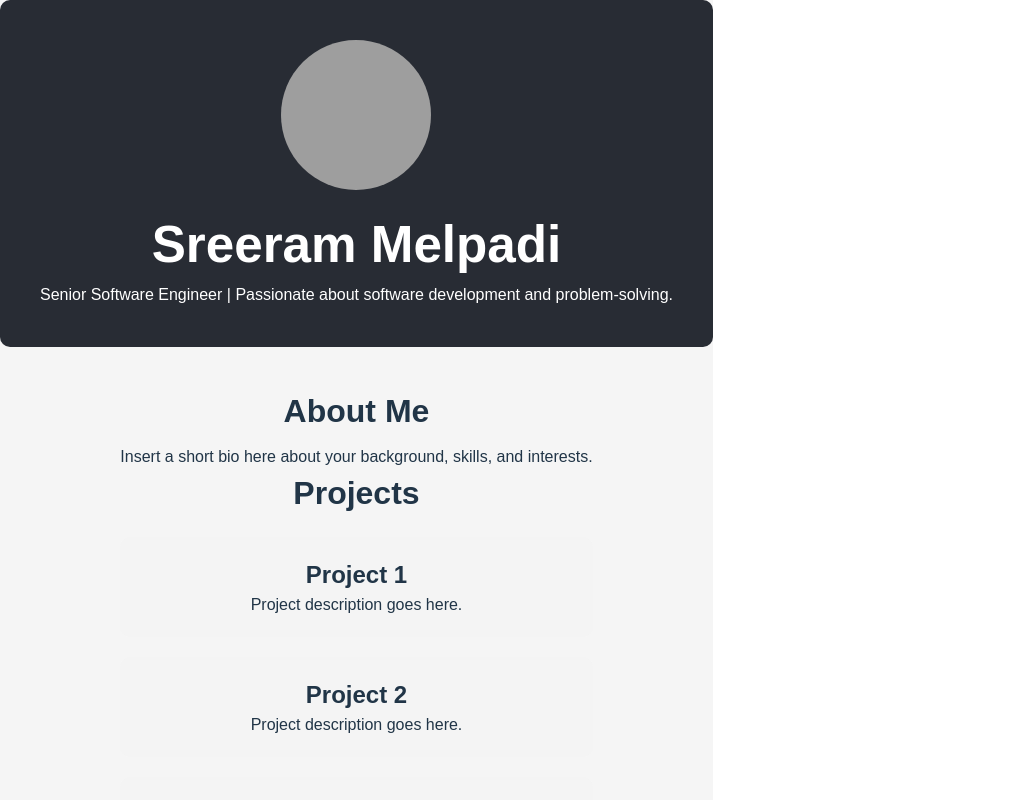
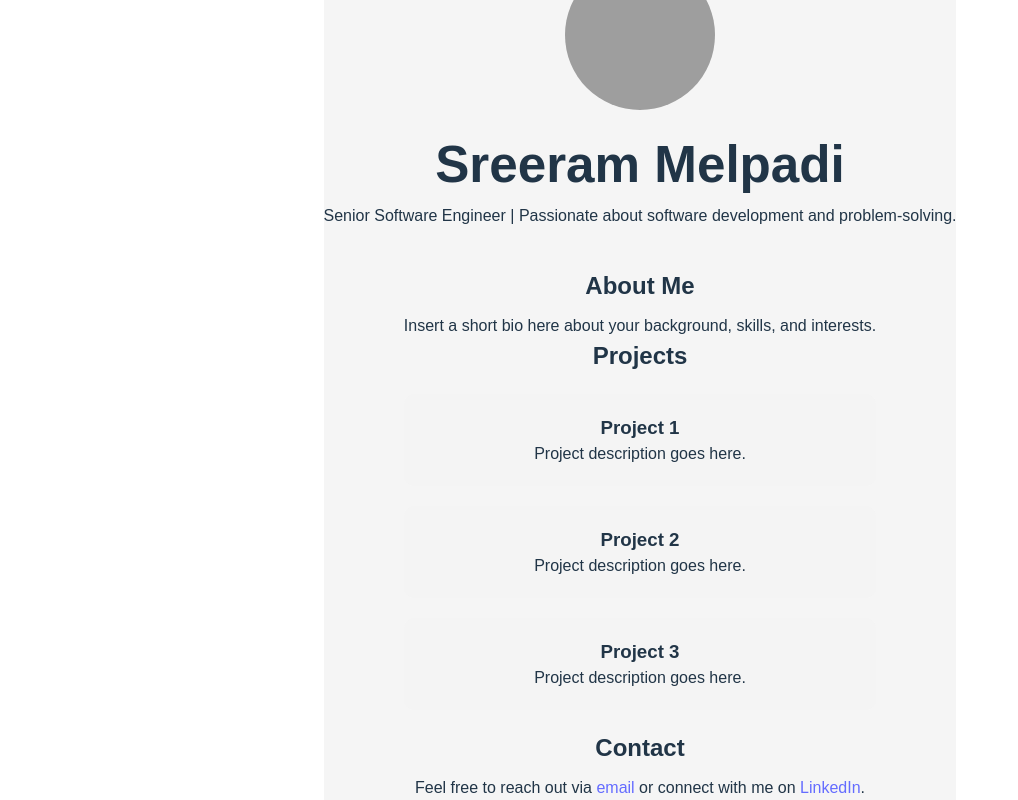
Before and after one commit to sreerammelpadi/sreerammelpadi.github.io, a React (Vite) app: page / in a window 1280 px wide. Shown: the top 800 px of the page, without its empty margins (0-1018 px from the left). Built offline with nearby package versions, Linux system fonts and the light colour scheme; grey boxes are pictures that could not be loaded.

Commit message:
change style 2

```diff
--- a/src/App.css
+++ b/src/App.css
@@ -1,52 +1,47 @@
-/* Apply a global reset to ensure proper spacing and margins */
+/* Global reset and styling */
 * {
   margin: 0;
   padding: 0;
   box-sizing: border-box;
 }
 
-/* Center the app content */
+/* Ensure the html and body elements fill the full height */
+html, body {
+  height: 100%;
+  display: flex;
+  justify-content: center; /* Horizontally center */
+  align-items: center;     /* Vertically center */
+  background-color: #f5f5f5; /* Optional background color */
+  font-family: 'Arial', sans-serif;
+}
+
+/* Main content container */
 .App {
   display: flex;
   flex-direction: column;
-  justify-content: center;
-  align-items: center;
-  min-height: 100vh; /* Full viewport height */
-  font-family: 'Arial', sans-serif;
-  background-color: #f5f5f5; /* Optional: change the background color */
+  align-items: center;  /* Center content horizontally */
+  justify-content: center; /* Center content vertically */
+  width: 100%;
+  max-width: 1200px;  /* Optional: max width to prevent stretching */
   text-align: center;
 }
 
-/* Header Styling */
-.App-header {
-  background-color: #282c34;
-  color: white;
-  padding: 40px;
-  border-radius: 10px;
-  margin-bottom: 20px; /* Space between header and other sections */
-}
-
-/* Profile Image Styling */
+/* Profile image style */
 .profile-image {
   border-radius: 50%;
   width: 150px;
   height: 150px;
   object-fit: cover;
-  margin-bottom: 20px; /* Space between image and text */
+  margin-bottom: 20px;
 }
 
-/* Portfolio Section Styling */
+/* Portfolio section style */
 .portfolio-section {
-  max-width: 800px; /* Limit the width */
   padding: 20px;
+  margin: 20px;
 }
 
-h1 {
-  margin-bottom: 10px;
-}
-
-h2 {
-  font-size: 2rem;
+h1, h2 {
   margin-bottom: 10px;
 }
 
@@ -56,16 +51,3 @@ h2 {
   margin: 20px 0;
   border-radius: 10px;
 }
-
-.project h3 {
-  font-size: 1.5rem;
-}
-
-a {
-  color: #61dafb;
-  text-decoration: none;
-}
-
-a:hover {
-  text-decoration: underline;
-}
```
